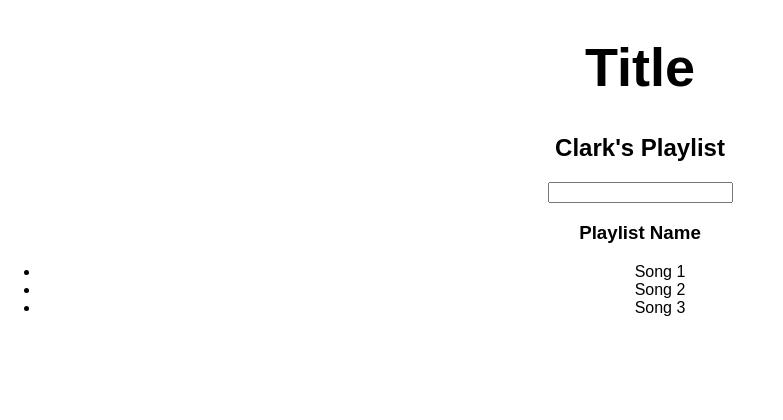
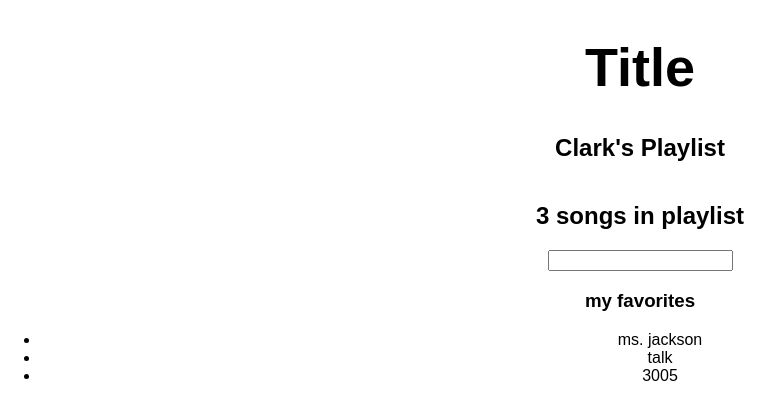
Before and after one commit to GiovanniMoya/openaux_prototype, a React (Create React App) app: page / in a window 1280 px wide. Shown: the top 420 px of the page, without its empty margins (0-783 px from the left). Built offline with nearby package versions, Linux system fonts and the light colour scheme.

Commit message:
dynamically listing fakeServer playlist data

```diff
--- a/src/App.js
+++ b/src/App.js
@@ -17,7 +17,7 @@ let fakeServerData = {
   }
 };
 
-class songCounter extends Component {
+class SongCounter extends Component {
   render() {
     return (
       <div style={{width: "40%", display: "inline-block"}}>
@@ -40,15 +40,16 @@ class Filter extends Component {
 
 class Playlist extends Component {
   render() {
+    let playlist = this.props.playlist
     return(
-      <div style={{...defaultStyle}}>
+      <div style={{defaultStyle}}>
         {/* <img/> */}
-        <h3>Playlist Name</h3>
+        <h3>{playlist.name}</h3>
         <ul>
-          <li>Song 1</li>
-          <li>Song 2</li>
-          <li>Song 3</li>
-        </ul>
+          {playlist.songs.map(song =>
+          <li>{song}</li>
+            )}
+            </ul>
       </div>
     );
   }
@@ -67,18 +68,22 @@ class App extends Component {
   }
 
   render() {
+    let userServerData = this.state.serverData.user
     return (
       <div className="App">
         {
           this.state.serverData.user ?
           <div className="componentView">
           <h1>Title</h1>
-            <h2 style={defaultStyle}>{this.state.serverData.user &&
-              this.state.serverData.user.name}'s Playlist
+            <h2 style={defaultStyle}>{userServerData &&
+              userServerData.name}'s Playlist
             </h2>
-            <songCounter playlist={this.state.serverData.user.playlist}/>
+            <SongCounter playlist={userServerData.playlist}/>
           <Filter/>
-          <Playlist/>
+          {userServerData.playlist.map(playlist =>
+            <Playlist playlist={playlist}/>
+          )}
+
         </div> : <h1>Loading...</h1>
         }
       </div>
```
